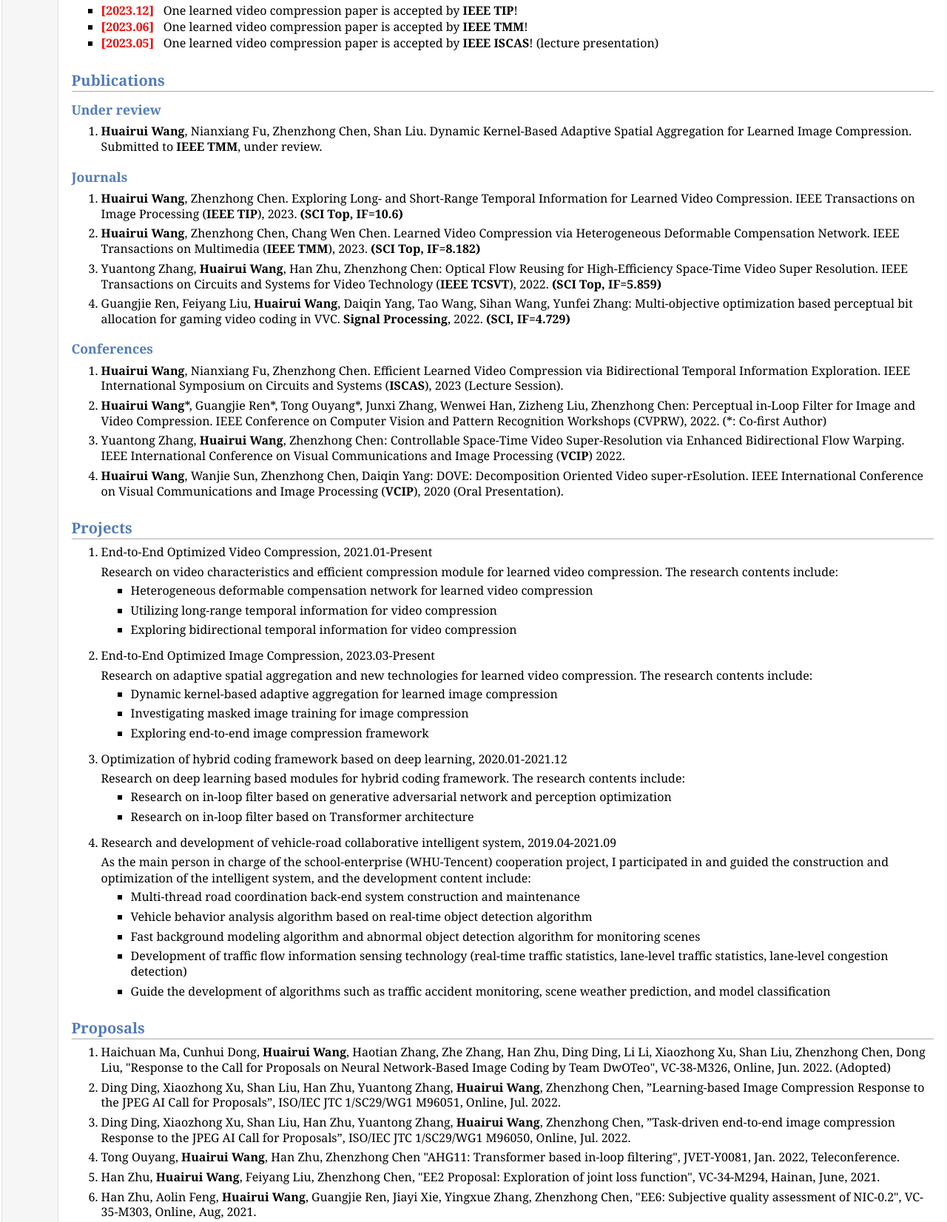
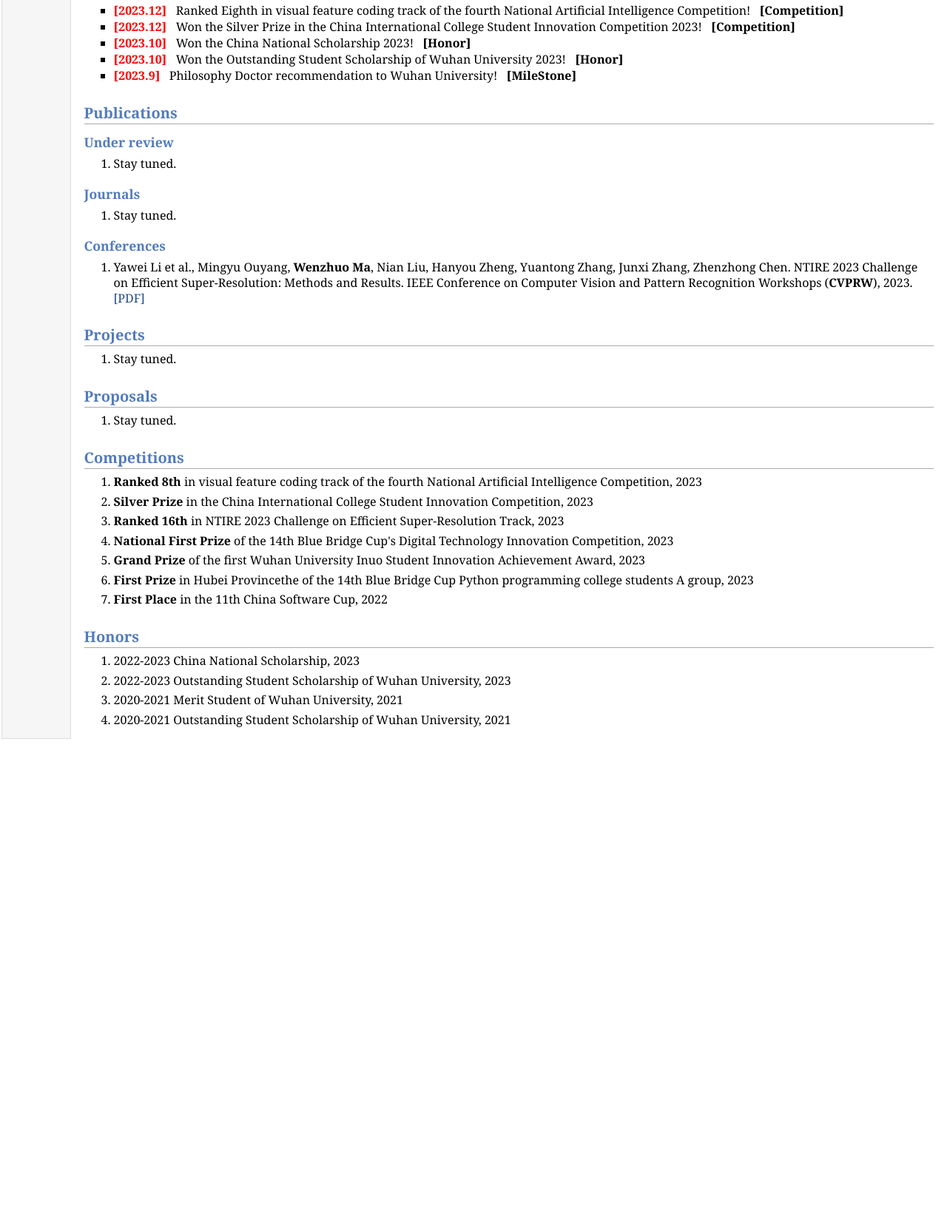
Before and after one commit to gorgeousmwz/gorgeousmwz.github.io, a plain HTML site: page page_profile/profile.html in a window 1280 px wide. Shown: the part 540-2192 px from the top of the page at 74% size. After the commit the page ends 1549 px from the top, so only its background shows below. Drawn offline with Linux system fonts and the light colour scheme.

Commit message:
修改profile页面

```diff
--- a/page_profile/profile.html
+++ b/page_profile/profile.html
@@ -22,9 +22,9 @@
       <td id="layout-menu">
         <div class="menu-category">Menu</div>
         <div class="menu-item"><a href="../index.html">Home</a></div>
+        <div class="menu-item"><a href="../page_timeline/timeline.html">Timeline</a></div>
         <div class="menu-item"><a href="profile.html" class="current">Profile</a></div>
         <div class="menu-item"><a href="../404.html">Blog</a></div>
-        <div class="menu-item"><a href="../404.html">About</a></div>
       </td>
       <!-- 右侧内容栏 -->
       <td id="layout-content">
@@ -63,8 +63,8 @@
         <p>Ph.D, School of Remote Sensing and Information Engineering, Wuhan University, 09.2024 - now</p>
         <!-- 消息 -->
         <h2>News</h2>
-        <ul>
-          <li><span class="red-text"><b>[2023.12]</b></span>&nbsp;&nbsp;&nbsp;One learned video compression paper is
+        <ul id="news-container">
+          <!-- <li><span class="red-text"><b>[2023.12]</b></span>&nbsp;&nbsp;&nbsp;One learned video compression paper is
             accepted by <b>IEEE TIP</b>!
           </li>
           <li><span class="red-text"><b>[2023.06]</b></span>&nbsp;&nbsp;&nbsp;One learned video compression paper is
@@ -72,70 +72,84 @@
           </li>
           <li><span class="red-text"><b>[2023.05]</b></span>&nbsp;&nbsp;&nbsp;One learned video compression paper is
             accepted by <b>IEEE ISCAS</b>! (lecture presentation)
-          </li>
+          </li> -->
         </ul>
+        <script>
+          var request = new XMLHttpRequest();
+          request.open("GET", "../page_timeline/json/timeline.json", true);
+          request.onreadystatechange = function() {
+              if (request.readyState === 4 && request.status === 200) {
+                  var timelines = JSON.parse(request.responseText);
+                  var entriesContainer = document.getElementById("news-container");
+                  for (var i = 0; i < 5; i++) {
+                      var entry = timelines[i];
+                      let title_class = "title";
+                      if (entry.type_en=='MileStone'){title_class = "big title"}
+                      var entryHTML = '<li>' +
+                                  '<span class="red-text"><b>[' + entry.year + '.' + entry.month + ']</b></span>&nbsp;&nbsp;&nbsp;' + entry.content_en + '!&nbsp;&nbsp;&nbsp;<b>[' + entry.type_en + ']</b>'
+                                  '</li>';
+                      entriesContainer.innerHTML += entryHTML;
+                  }
+              }
+          };
+          request.send();
+        </script>
         <!-- 发表 -->
         <h2>Publications</h2>
           <!-- 正在研究 -->
           <h3>Under review</h3>
           <ol>
             <li>
-              <p><b>Huairui Wang</b>, Nianxiang Fu, Zhenzhong Chen, Shan Liu. Dynamic Kernel-Based Adaptive Spatial
-                Aggregation for Learned Image Compression. Submitted to <b>IEEE TMM</b>, under review.</p>
+              <p>
+                Stay tuned.
+              </p>
             </li>
+            <!-- <li>
+              <p>
+                <b>Huairui Wang</b>, Nianxiang Fu, Zhenzhong Chen, Shan Liu. Dynamic Kernel-Based Adaptive Spatial
+                Aggregation for Learned Image Compression. Submitted to <b>IEEE TMM</b>, under review.
+              </p>
+            </li> -->
           </ol>
           <!-- 期刊 -->
           <h3>Journals</h3>
           <ol>
             <li>
-              <p><b>Huairui Wang</b>, Zhenzhong Chen. Exploring Long- and Short-Range Temporal Information for Learned
+              <p>
+                Stay tuned.
+              </p>
+            </li>
+            <!-- <li>
+              <p>
+                <b>Huairui Wang</b>, Zhenzhong Chen. Exploring Long- and Short-Range Temporal Information for Learned
                 Video Compression. IEEE Transactions on Image Processing (<b>IEEE TIP</b>), 2023. <b>(SCI Top,
-                  IF=10.6)</b></p>
-            </li>
-            <li>
-              <p><b>Huairui Wang</b>, Zhenzhong Chen, Chang Wen Chen. Learned Video Compression via Heterogeneous
-                Deformable Compensation Network. IEEE Transactions on Multimedia (<b>IEEE TMM</b>), 2023. <b>(SCI Top,
-                  IF=8.182)</b></p>
-            </li>
-            <li>
-              <p>Yuantong Zhang, <b>Huairui Wang</b>, Han Zhu, Zhenzhong Chen: Optical Flow Reusing for High-Efficiency
-                Space-Time Video Super Resolution. IEEE Transactions on Circuits and Systems for Video Technology (<b>IEEE
-                  TCSVT</b>), 2022. <b>(SCI Top, IF=5.859)</b></p>
-            </li>
-            <li>
-              <p>Guangjie Ren, Feiyang Liu, <b>Huairui Wang</b>, Daiqin Yang, Tao Wang, Sihan Wang, Yunfei Zhang:
-                Multi-objective optimization based perceptual bit allocation for gaming video coding in VVC. <b>Signal
-                  Processing</b>, 2022. <b>(SCI, IF=4.729)</b></p>
-            </li>
+                  IF=10.6)</b>
+              </p>
+            </li> -->
           </ol>
           <!-- 会议 -->
           <h3>Conferences </h3>
           <ol>
             <li>
-              <p><b>Huairui Wang</b>, Nianxiang Fu, Zhenzhong Chen. Efficient Learned Video Compression via Bidirectional
-                Temporal Information Exploration. IEEE International Symposium on Circuits and Systems (<b>ISCAS</b>),
-                2023 (Lecture Session).</p>
-            </li>
-            <li>
-              <p><b>Huairui Wang</b>*, Guangjie Ren*, Tong Ouyang*, Junxi Zhang, Wenwei Han, Zizheng Liu, Zhenzhong Chen:
-                Perceptual in-Loop Filter for Image and Video Compression. IEEE Conference on Computer Vision and Pattern
-                Recognition Workshops (CVPRW), 2022. (*: Co-first Author)</p>
-            </li>
-            <li>
-              <p>Yuantong Zhang, <b>Huairui Wang</b>, Zhenzhong Chen: Controllable Space-Time Video Super-Resolution via
-                Enhanced Bidirectional Flow Warping. IEEE International Conference on Visual Communications and Image
-                Processing (<b>VCIP</b>) 2022.</p>
-            </li>
-            <li>
-              <p><b>Huairui Wang</b>, Wanjie Sun, Zhenzhong Chen, Daiqin Yang: DOVE: Decomposition Oriented Video
-                super-rEsolution. IEEE International Conference on Visual Communications and Image Processing
-                (<b>VCIP</b>), 2020 (Oral Presentation).</p>
+              <p>Yawei Li et al., Mingyu Ouyang, <b>Wenzhuo Ma</b>, Nian Liu, Hanyou Zheng, Yuantong Zhang, Junxi Zhang, Zhenzhong Chen.
+                NTIRE 2023 Challenge on Efficient Super-Resolution: Methods and Results.
+                IEEE Conference on Computer Vision and Pattern Recognition Workshops (<b>CVPRW</b>),
+                2023.
+                <a herf="https://ieeexplore.ieee.org/document/10208768">
+                  [PDF]
+                </a>
+              </p>
             </li>
           </ol>
         <!-- 项目 -->
         <h2>Projects</h2>
         <ol>
           <li>
+            <p>
+              Stay tuned.
+            </p>
+          </li>
+          <!-- <li>
             <p>End-to-End Optimized Video Compression, 2021.01-Present</p>
           </li>
           Research on video characteristics and efficient compression module for learned video compression. The research
@@ -150,112 +164,64 @@
             <li>
               <p>Exploring bidirectional temporal information for video compression</p>
             </li>
-          </ul>
-          <li>
-            <p>End-to-End Optimized Image Compression, 2023.03-Present</p>
-          </li>
-          Research on adaptive spatial aggregation and new technologies for learned video compression. The research
-          contents include:
-          <ul>
-            <li>
-              <p>Dynamic kernel-based adaptive aggregation for learned image compression</p>
-            </li>
-            <li>
-              <p>Investigating masked image training for image compression</p>
-            </li>
-            <li>
-              <p>Exploring end-to-end image compression framework</p>
-            </li>
-          </ul>
-          <li>
-            <p>Optimization of hybrid coding framework based on deep learning, 2020.01-2021.12</p>
-          </li>
-          Research on deep learning based modules for hybrid coding framework. The research contents include:
-          <ul>
-            <li>
-              <p> Research on in-loop filter based on generative adversarial network and perception optimization</p>
-            </li>
-            <li>
-              <p>Research on in-loop filter based on Transformer architecture</p>
-            </li>
-          </ul>
-          <li>
-            <p>Research and development of vehicle-road collaborative intelligent system, 2019.04-2021.09</p>
-          </li>
-          As the main person in charge of the school-enterprise (WHU-Tencent) cooperation project, I participated in and
-          guided the construction and optimization of the intelligent system, and the development content include:
-          <ul>
-            <li>
-              <p>Multi-thread road coordination back-end system construction and maintenance</p>
-            </li>
-            <li>
-              <p>Vehicle behavior analysis algorithm based on real-time object detection algorithm</p>
-            </li>
-            <li>
-              <p>Fast background modeling algorithm and abnormal object detection algorithm for monitoring scenes</p>
-            </li>
-            </li>
-            <li>
-              <p>Development of traffic flow information sensing technology (real-time traffic statistics, lane-level
-                traffic statistics, lane-level congestion detection)</p>
-            </li>
-            </li>
-            <li>
-              <p>Guide the development of algorithms such as traffic accident monitoring, scene weather prediction, and
-                model classification</p>
-            </li>
-          </ul>
+          </ul> -->
         </ol>
         <!-- 提案 -->
         <h2>Proposals</h2>
         <ol>
           <li>
+            <p>
+              Stay tuned.
+            </p>
+          </li>
+          <!-- <li>
             <p> Haichuan Ma, Cunhui Dong, <b>Huairui Wang</b>, Haotian Zhang, Zhe Zhang, Han Zhu, Ding Ding, Li Li,
               Xiaozhong Xu, Shan Liu, Zhenzhong Chen, Dong Liu, "Response to the Call for Proposals on Neural
               Network-Based Image Coding by Team DwOTeo", VC-38-M326, Online, Jun. 2022. (Adopted)</p>
+          </li> -->
+        </ol>
+        <!-- 竞赛 -->
+        <h2>Competitions</h2>
+        <ol>
+          <li>
+            <p><b>Ranked 8th</b> in visual feature coding track of the fourth National Artificial Intelligence Competition, 2023</p>
           </li>
           <li>
-            <p> Ding Ding, Xiaozhong Xu, Shan Liu, Han Zhu, Yuantong Zhang, <b>Huairui Wang</b>, Zhenzhong Chen,
-              ”Learning-based Image Compression Response to the JPEG AI Call for Proposals”, ISO/IEC JTC 1/SC29/WG1
-              M96051, Online, Jul. 2022.</p>
+            <p><b>Silver Prize</b> in the China International College Student Innovation Competition, 2023</p>
           </li>
           <li>
-            <p> Ding Ding, Xiaozhong Xu, Shan Liu, Han Zhu, Yuantong Zhang, <b>Huairui Wang</b>, Zhenzhong Chen,
-              ”Task-driven end-to-end image compression Response to the JPEG AI Call for Proposals”, ISO/IEC JTC
-              1/SC29/WG1 M96050, Online, Jul. 2022.</p>
+            <p><b>Ranked 16th</b> in NTIRE 2023 Challenge on Efficient Super-Resolution Track, 2023</p>
           </li>
           <li>
-            <p> Tong Ouyang, <b>Huairui Wang</b>, Han Zhu, Zhenzhong Chen "AHG11: Transformer based in-loop filtering",
-              JVET-Y0081, Jan. 2022, Teleconference.</p>
+            <p><b>National First Prize</b> of the 14th Blue Bridge Cup's Digital Technology Innovation Competition, 2023</p>
           </li>
           <li>
-            <p> Han Zhu, <b>Huairui Wang</b>, Feiyang Liu, Zhenzhong Chen, "EE2 Proposal: Exploration of joint loss
-              function", VC-34-M294, Hainan, June, 2021.</p>
+            <p><b>Grand Prize</b> of the first Wuhan University Inuo Student Innovation Achievement Award, 2023</p>
           </li>
           <li>
-            <p> Han Zhu, Aolin Feng, <b>Huairui Wang</b>, Guangjie Ren, Jiayi Xie, Yingxue Zhang, Zhenzhong Chen, "EE6:
-              Subjective quality assessment of NIC-0.2", VC-35-M303, Online, Aug, 2021.</p>
+            <p><b>First Prize</b> in Hubei Provincethe of the 14th Blue Bridge Cup Python programming college students A group, 2023</p>
+          </li>
+          <li>
+            <p><b>First Place</b> in the 11th China Software Cup, 2022</p>
           </li>
         </ol>
-        <!-- 竞赛和获奖 -->
-        <h2>Competitions and awards</h2>
+        <!-- 荣誉 -->
+        <h2>Honors</h2>
         <ol>
           <li>
-            <p>Second-Class Outstanding Academic Scholarship of Wuhan University, 2022</p>
+            <p>2022-2023 China National Scholarship, 2023</p>
           </li>
           <li>
-            <p>Second prize in the National Mathematical Modeling Competition for Graduate Students, 2022</p>
+            <p>2022-2023 Outstanding Student Scholarship of Wuhan University, 2023</p>
           </li>
           <li>
-            <p>Outstanding Project of National University Student Scientific Research, 2018</p>
+            <p>2020-2021 Merit Student of Wuhan University, 2021</p>
           </li>
           <li>
-            <p>Zhizhuo Scholarship of Wuhan University, 2017</p>
+            <p>2020-2021 Outstanding Student Scholarship of Wuhan University, 2021</p>
           </li>
         </ol>
 
-        <!-- <p><br />
-<a href="cv/WHR_resume_EN.pdf">A brief cv</a>.</p> -->
       </td>
     </tr>
   </table>
```
